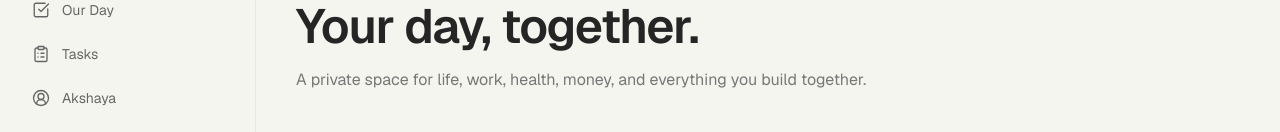
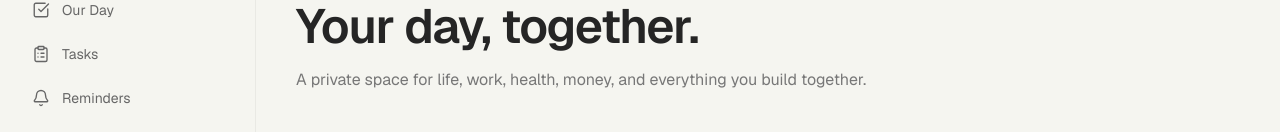
Before and after one commit to lucyy0427/akri, a Next.js app: page / in a window 1280 px wide. Shown: the part 170-302 px from the top of the page. Built offline with nearby package versions, Linux system fonts and the light colour scheme.

Commit message:
Add reminders to sidebar

```diff
--- a/components/akri-sidebar.tsx
+++ b/components/akri-sidebar.tsx
@@ -1,5 +1,6 @@
 import {
   BarChart3,
+  Bell,
   CheckSquare,
   CircleUserRound,
   ClipboardList,
@@ -14,6 +15,7 @@ const navigation = [
   { name: "Dashboard", icon: Home, href: "/dashboard" },
   { name: "Our Day", icon: CheckSquare, href: "/our-day" },
   { name: "Tasks", icon: ClipboardList, href: "/tasks" },
+  { name: "Reminders", icon: Bell, href: "/reminders" },
   { name: "Akshaya", icon: CircleUserRound, href: "/akshaya" },
   { name: "Rishi", icon: CircleUserRound, href: "/rishi" },
   { name: "Sleep", icon: Moon, href: "/sleep" },
```
